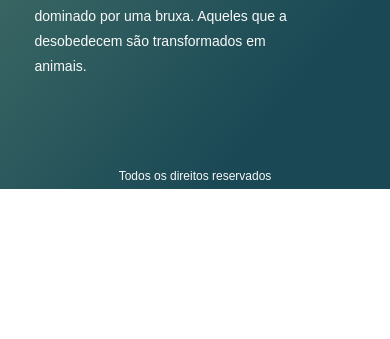
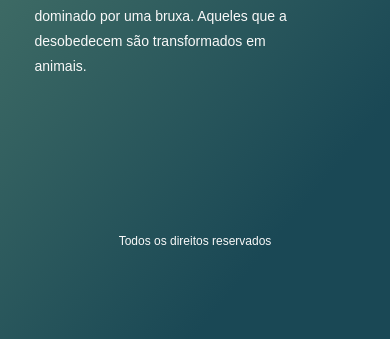
Before and after one commit to vivianemartini/studio-ghibli.github.io, a plain HTML site: page index.html in a window 390 px wide. Shown: the part 611-950 px from the top of the page. Before the commit the page ends 844 px from the top, so only its background shows below. Drawn offline with Linux system fonts and the light colour scheme.

Commit message:
fix size

```diff
--- a/sass/scss/_content.scss
+++ b/sass/scss/_content.scss
@@ -1,6 +1,7 @@
 .body {
     background: $gradient;
     width: auto;
+    height: 100vh;
 }
 
 .header-container {
@@ -23,10 +24,6 @@
     display: flex;
     justify-content: space-between;
     align-items: center;
-}
-
-main {
-    height: 550px;
 }
 
 .content-container {
@@ -90,5 +87,5 @@ h1 {
 .footer {
     font-size: 12px;
     text-align: center;
-    padding: 10px 10px;
+    padding: 0px 10px;
 }
--- a/sass/scss/_querie.scss
+++ b/sass/scss/_querie.scss
@@ -1,7 +1,7 @@
 
 @media (max-width: 480px) {
     .body {
-        height: 800px;
+        height: 950px;
     }
     .social-media a img {
         width: 80%;
```
Also changed, not shown: sass/css/style.css.
